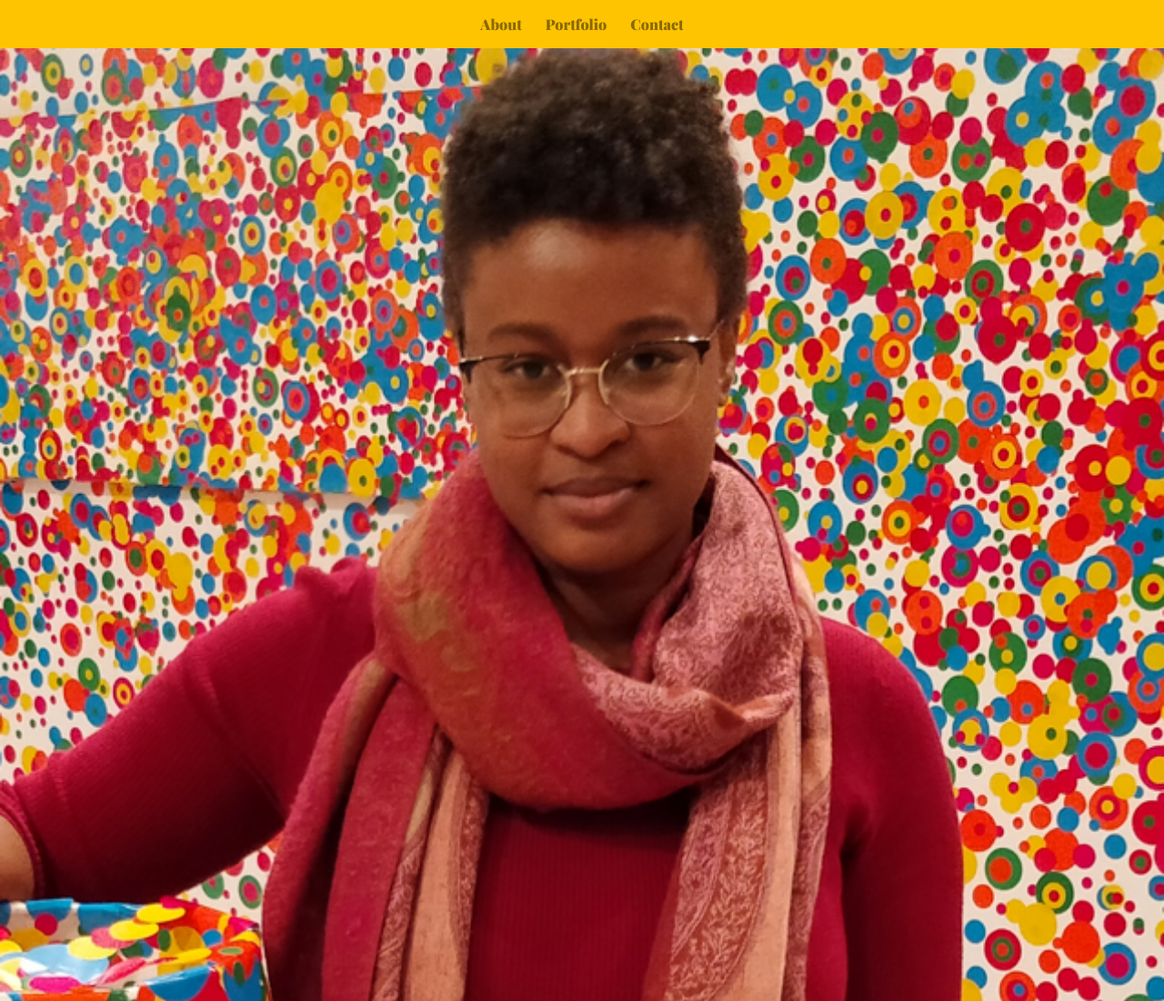
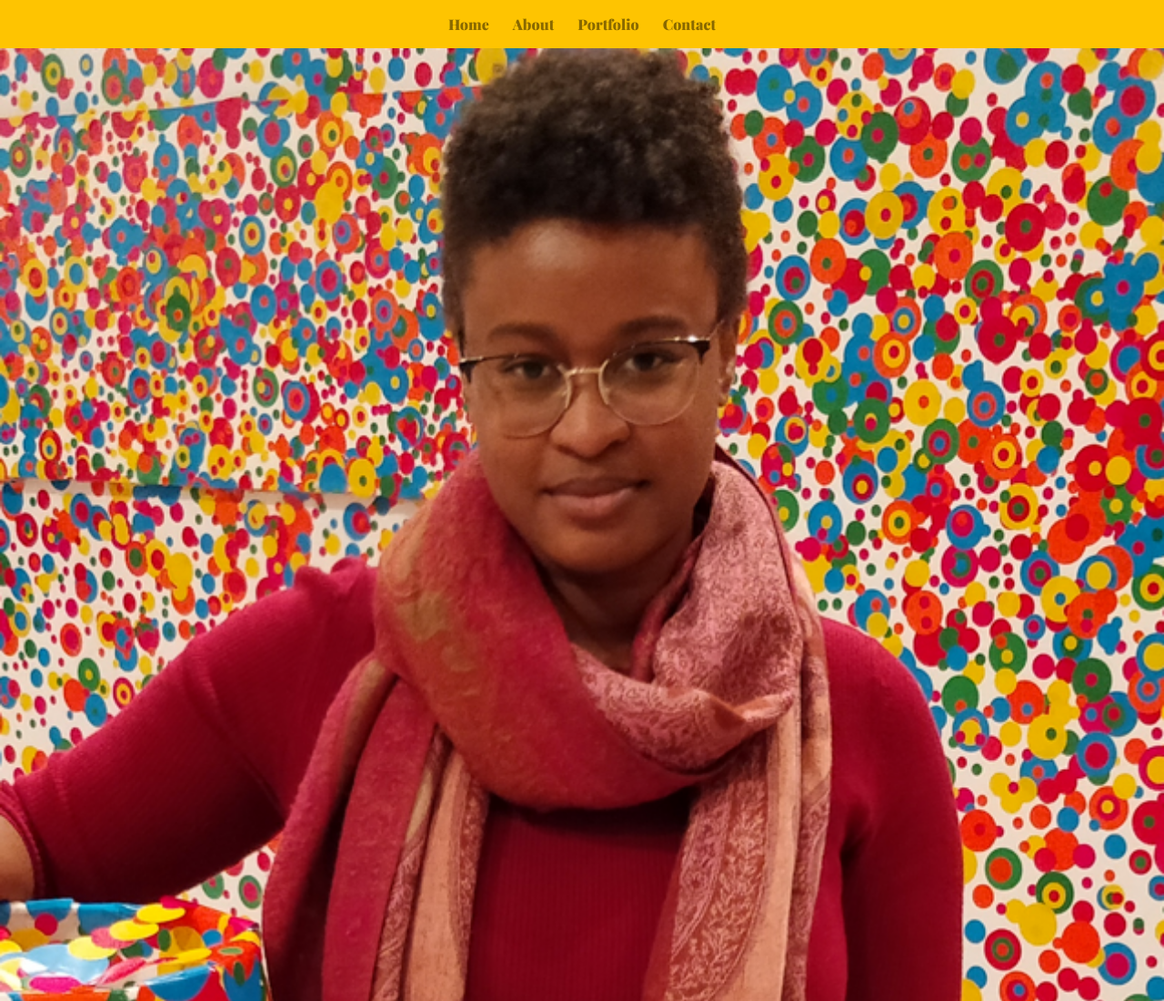
Before and after one commit to asingleton6/portfolio_2.0, a plain HTML site: page index.html in a window 1280 px wide. Shown: the top 1100 px of the page at 91% size. Drawn offline with nearby package versions, Linux system fonts and the light colour scheme.

Commit message:
Added home link to navigation

```diff
--- a/index.html
+++ b/index.html
@@ -15,9 +15,9 @@
     <div class="l-row">
       <div class="grid-item l-nav">
         <nav class="navbar-desktop hide-mobile">
-          <div class="logo"><a href="#"></a></div>
           <ul class="menu">
-            <li><a class="menu-item active" href="about.html">About</a></li>
+            <li><a class="menu-item active" href="#">Home</a></li>
+            <li><a class="menu-item" href="about.html">About</a></li>
             <li><a class="menu-item" href="portfolio.html">Portfolio</a></li>
             <li><a class="menu-item"href="contact.html">Contact</a></li>
           </ul>
```
